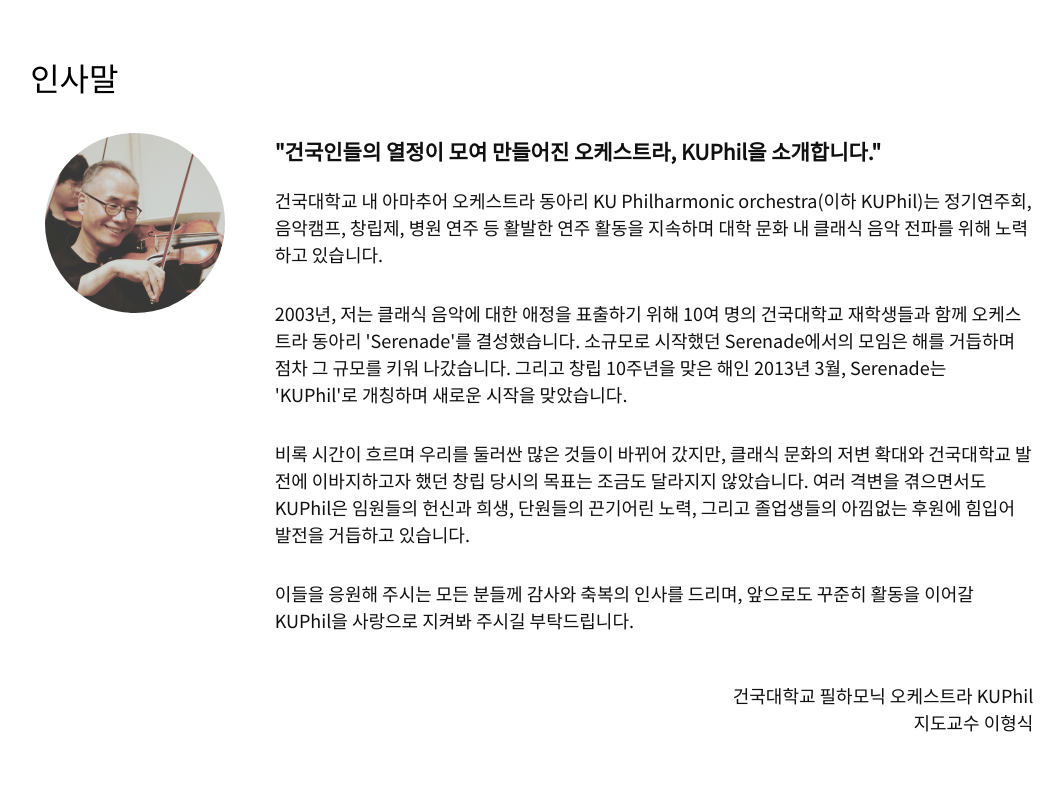
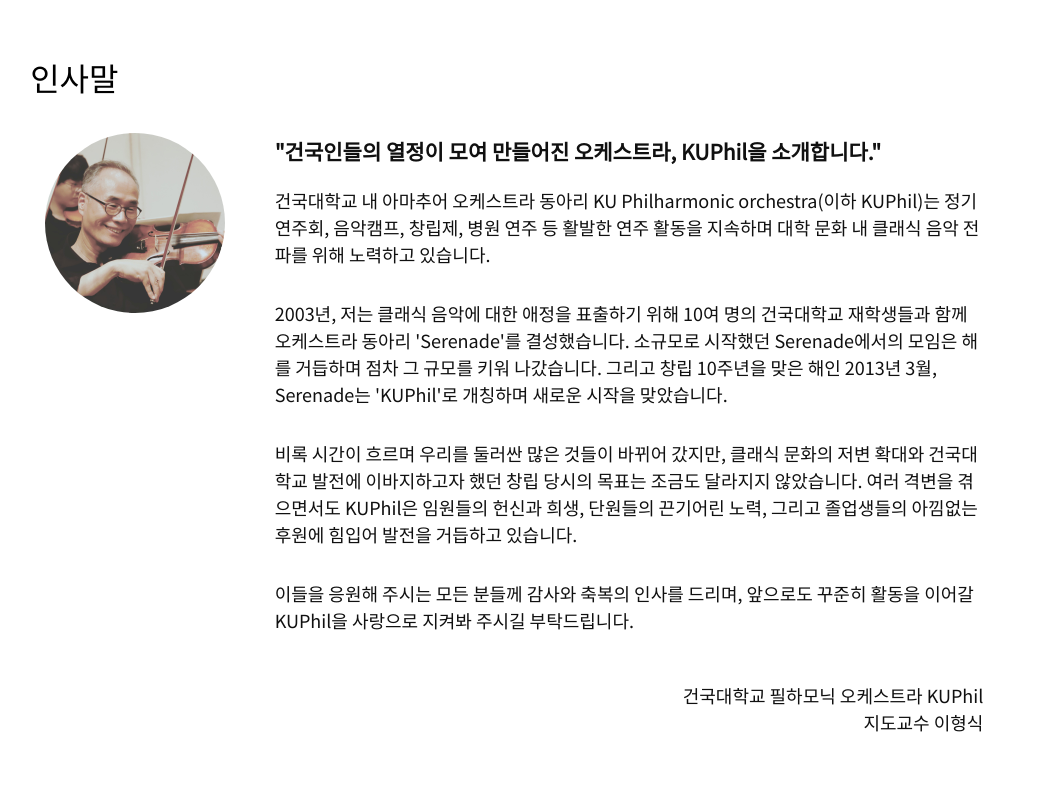
Before and after one commit to Choiheeju59/kuphilweb_v2, a React (Create React App) app: page /introduce in a window 1280 px wide. Shown: the part 320-1120 px from the top of the page, without its empty margins (126-1190 px from the left). Built offline with nearby package versions, Linux system fonts and the light colour scheme; no server answers.

Commit message:
FEAT: 연혁 링크 삭제, 인사말 부분 내용이 칸을 안 넘어가도록 수정

```diff
--- a/src/Pages/Introduce.js
+++ b/src/Pages/Introduce.js
@@ -21,10 +21,8 @@
                 <Contents>
                     <TitleGradient
                         title="소개"
-                        title2="연혁"
                         explain={"건국대학교 아마추어 오케스트라 동아리 'KUphil'입니다.\nKUphil의 전반적인 활동 내용 및 위치를 소개합니다."}
                         link="/introduce"
-                        link2="/history"
                         color="linear-gradient(91.48deg, rgba(255, 224, 196, 0.44) 0%, #FFFBD9 100%)"
                     />
                     <MainContents>
@@ -129,6 +127,7 @@
     padding: 0 1.5%;
     display: flex;
     align-items: flex-start;
+    gap: 50px;
 
   @media screen and (max-width: 767px){
     display: block;
@@ -148,40 +147,34 @@
 const ProfessorWelcomeTitle = styled.article`
     width: 100%;
     font-size: 21px;
-    margin-left: 50px;
     line-height: 180%;
     text-align: left;
     font-weight: bold;
 
   @media screen and (max-width: 767px){
     font-size: 16px;
-    margin-left: 0;
 }
 `
 
 const ProfessorWelcome = styled.p`
     width: 100%;
     font-size: 18px;
-    margin-left: 50px;
     line-height: 150%;
     text-align: left;
 
   @media screen and (max-width: 767px){
     font-size: 12.5px;
-    margin-left: 0;
 }
 `
 
 const Closing = styled.p`
     width: 100%;
     font-size: 18px;
-    margin-left: 50px;
     text-align: right;
     line-height: 150%;
 
   @media screen and (max-width: 767px){
     font-size: 12.5px;
-    margin-left: 0;
 }
 `
 
```
